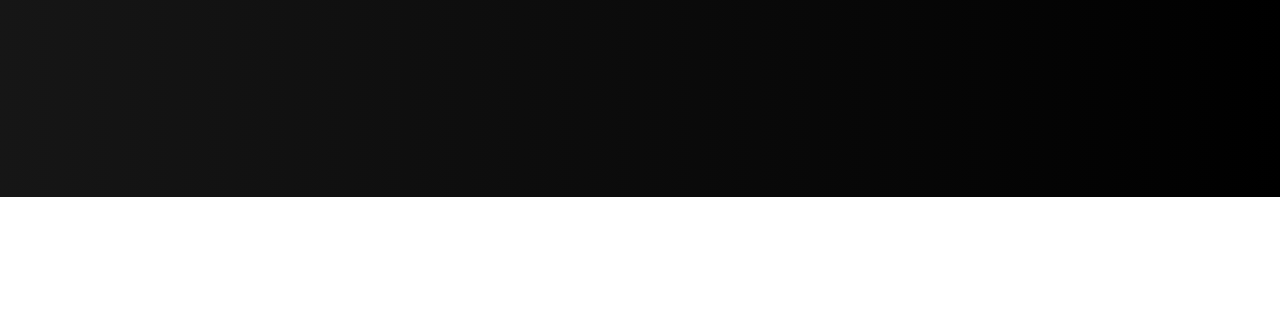
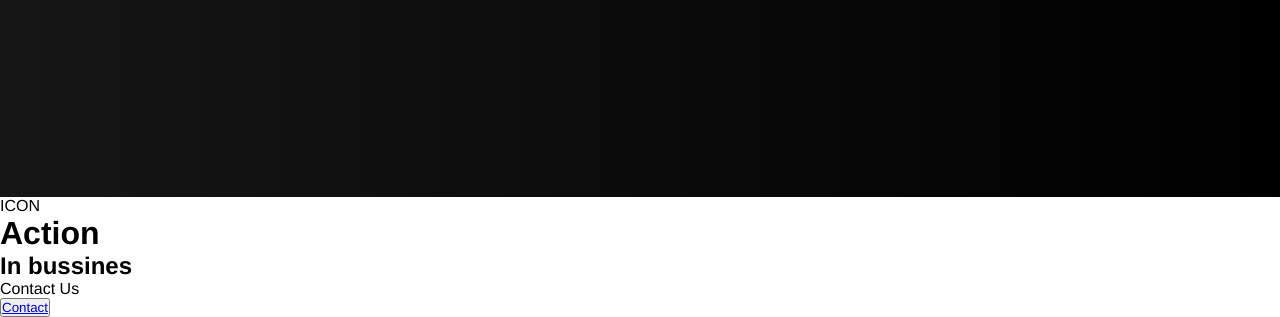
Before and after one commit to MorgooN/psychic-waffle, a plain HTML site: page DesignBureauSite/index.html in a window 1280 px wide. Shown: the part 685-1002 px from the top of the page. Before the commit the page ends 882 px from the top, so only its background shows below. Drawn offline with Linux system fonts and the light colour scheme.

Commit message:
creating About section in htms doc

```diff
--- a/DesignBureauSite/index.html
+++ b/DesignBureauSite/index.html
@@ -44,5 +44,17 @@
         <button class="main__btn"><a href="#">Explore</a></button>
       </div>
     </div>
+    <!--About section-->
+    <div class="main" id="about">
+      <div class="main__image--container">
+        <div class="main__image--card">ICON</div>
+        <div class="main__content">
+          <h1>Action</h1>
+          <h2>In bussines</h2>
+          <p>Contact Us</p>
+          <button class="main__btn"><a href="#">Contact</a></button>
+        </div>
+      </div>
+    </div>
   </body>
 </html>
```
